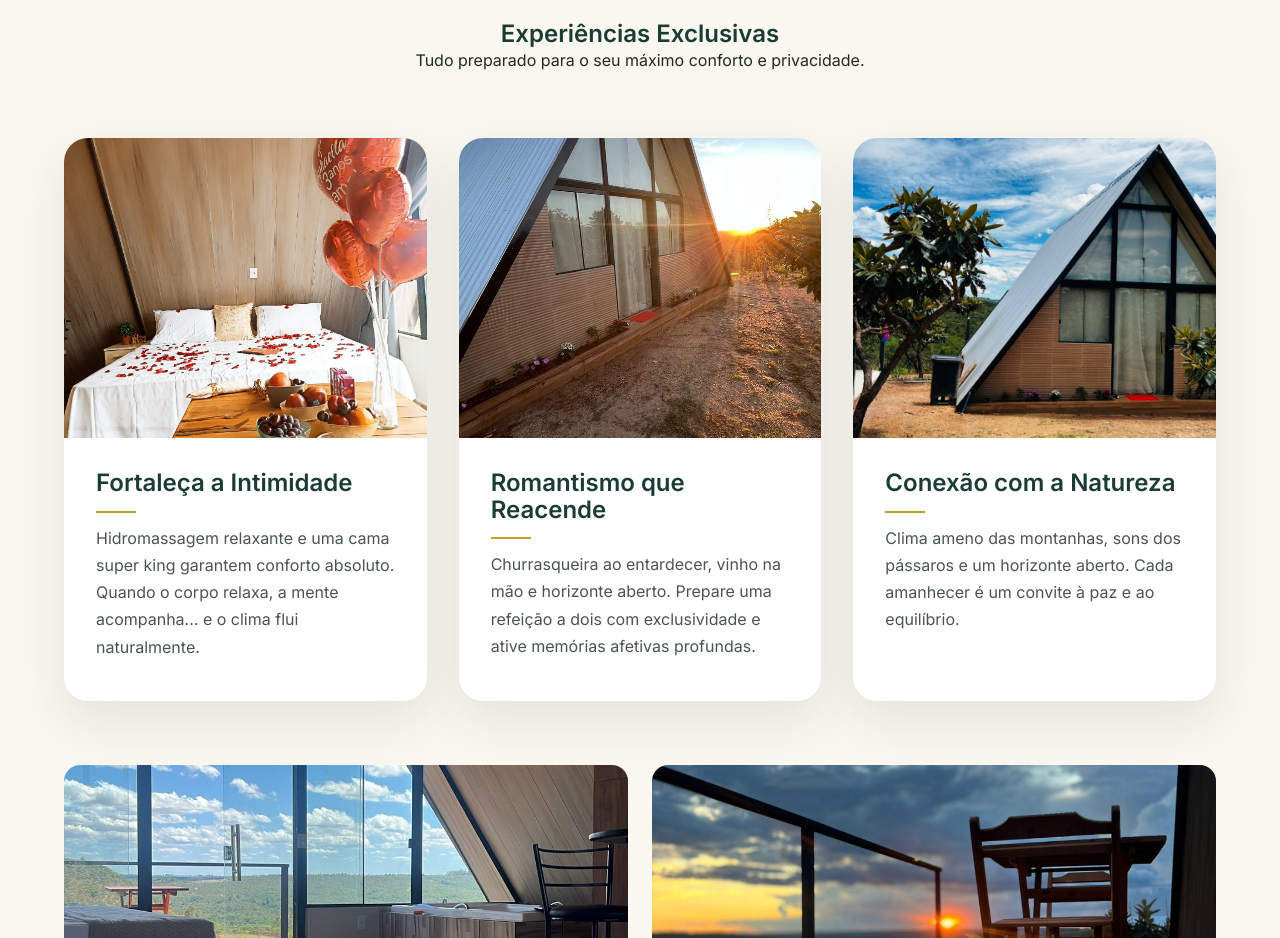
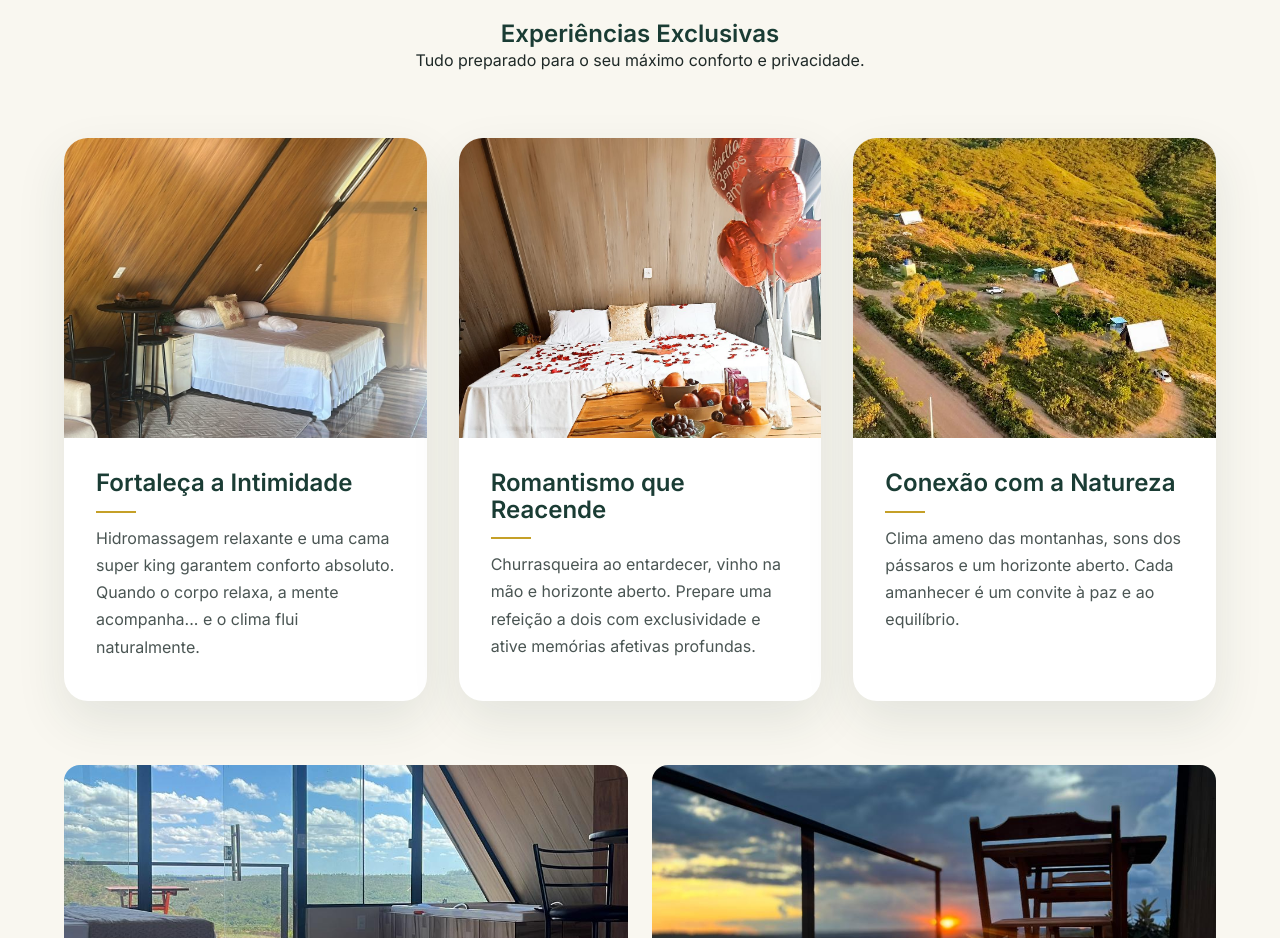
Before and after one commit to postEntropy/chale-casa-dourada, a website: page index.html in a window 1280 px wide. Shown: the part 2200-3138 px from the top of the page. Drawn offline with Linux system fonts and the light colour scheme; a web font is replaced by a local one.

Commit message:
revert: restore original experience section images

```diff
--- a/index.html
+++ b/index.html
@@ -119,7 +119,7 @@
             <div class="exp-cards-grid">
                 <div class="exp-card reveal">
                     <div class="exp-card-img">
-                        <img src="assets/WhatsApp Image 2026-02-20 at 17.08.23.jpeg" alt="Hidromassagem e conforto">
+                        <img src="assets/image3.jpg" alt="Hidromassagem e conforto">
                     </div>
                     <div class="exp-card-body">
                         <h3>Fortaleça a Intimidade</h3>
@@ -130,8 +130,7 @@
 
                 <div class="exp-card reveal" style="transition-delay: 0.15s;">
                     <div class="exp-card-img">
-                        <img src="assets/WhatsApp Image 2026-02-20 at 17.08.34 (1).jpeg"
-                            alt="Churrasqueira e pôr do sol">
+                        <img src="assets/image4.jpg" alt="Churrasqueira e pôr do sol">
                     </div>
                     <div class="exp-card-body">
                         <h3>Romantismo que Reacende</h3>
@@ -142,7 +141,7 @@
 
                 <div class="exp-card reveal" style="transition-delay: 0.3s;">
                     <div class="exp-card-img">
-                        <img src="assets/WhatsApp Image 2026-02-20 at 17.08.34 (2).jpeg" alt="Vista e natureza">
+                        <img src="assets/image5.jpg" alt="Vista e natureza">
                     </div>
                     <div class="exp-card-body">
                         <h3>Conexão com a Natureza</h3>
```
